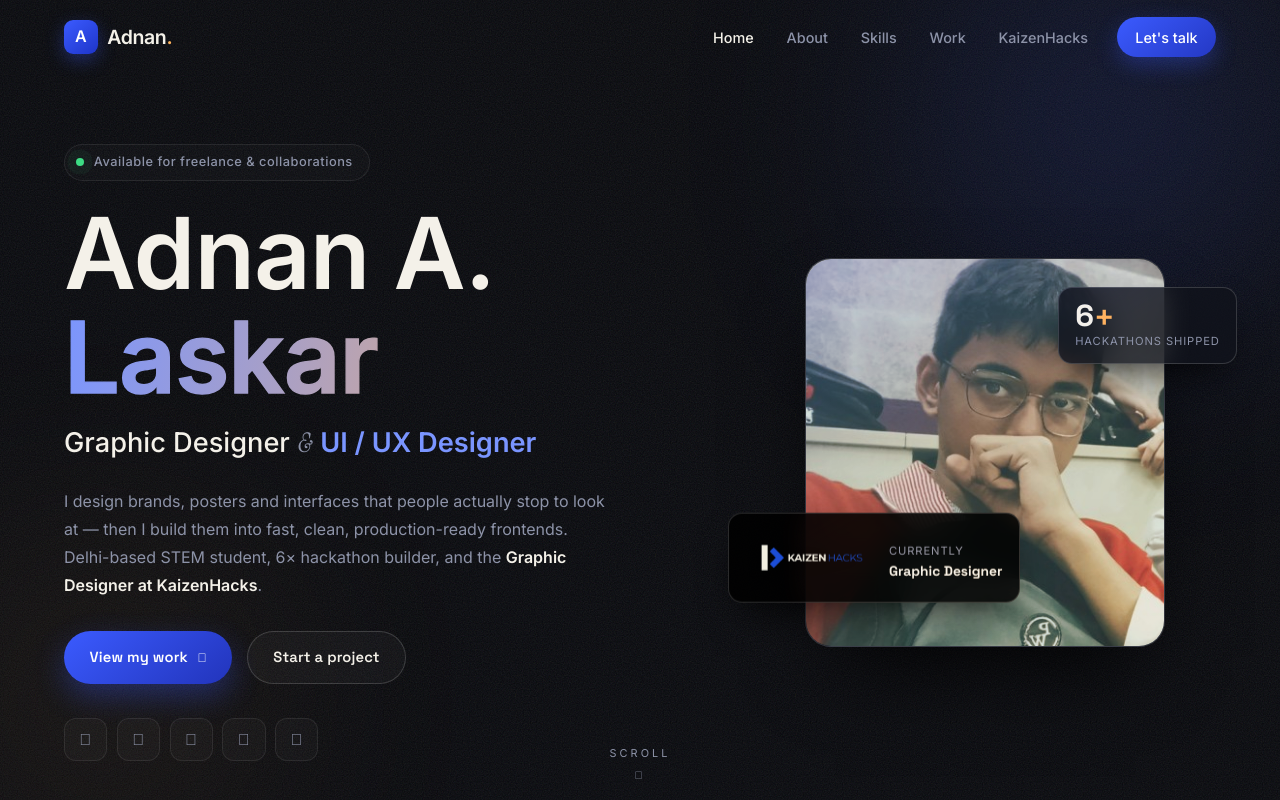
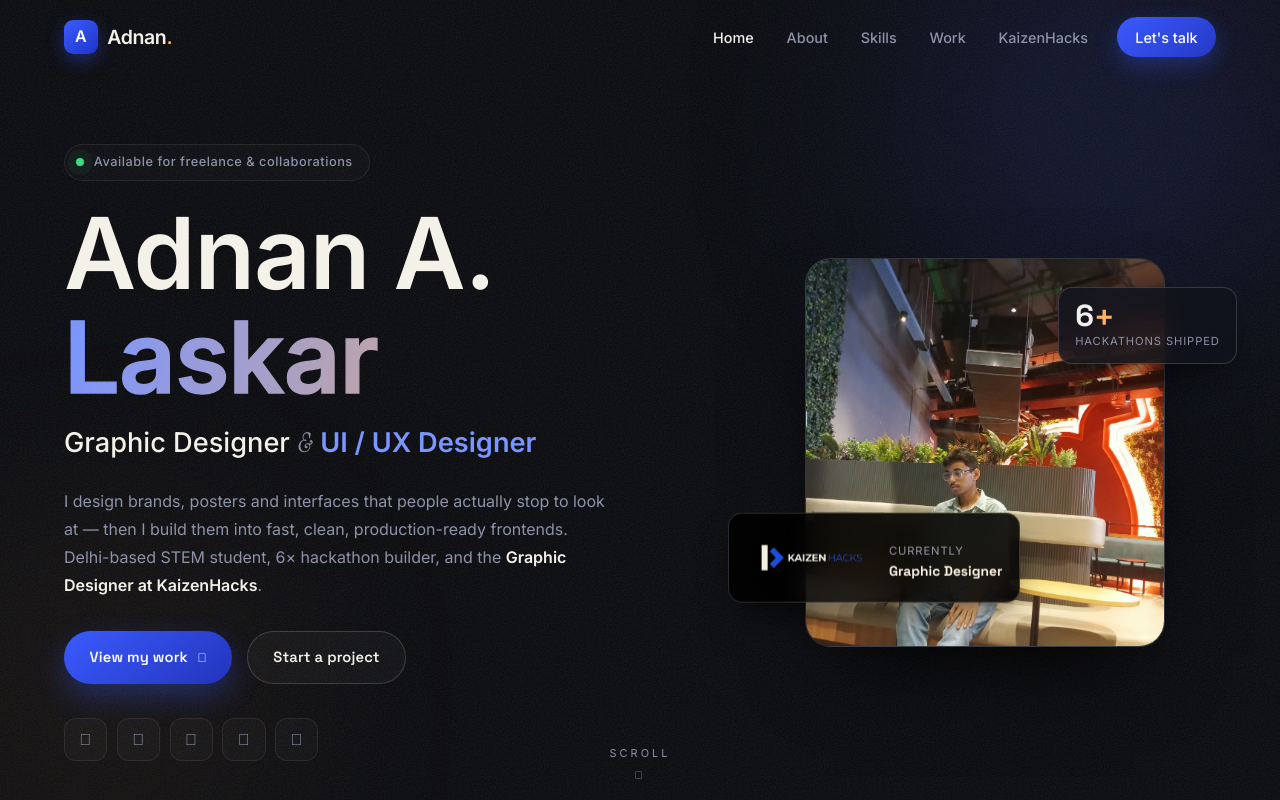
Before and after one commit to really4adnan/Made-By-Adnan, a plain HTML site: page index.html in a window 1280 px wide. Shown: the top 800 px of the page. Drawn offline with Linux system fonts and the light colour scheme.

Commit message:
Pfp updated!

```diff
--- a/index.html
+++ b/index.html
@@ -98,7 +98,7 @@
         <div class="hero-visual reveal">
           <div class="portrait-frame">
             <div class="portrait-ring"></div>
-            <img src="images/profile.png" alt="Portrait of Adnan A. Laskar" loading="eager" />
+            <img src="images/profile.jpeg" alt="Portrait of Adnan A. Laskar" loading="eager" />
           </div>
 
           <a class="float-card float-kaizen" href="https://kaizenhacks.tech" target="_blank" rel="noopener noreferrer">
```
Also changed, not shown: images/profile.jpeg (added), images/profile.png (deleted).
